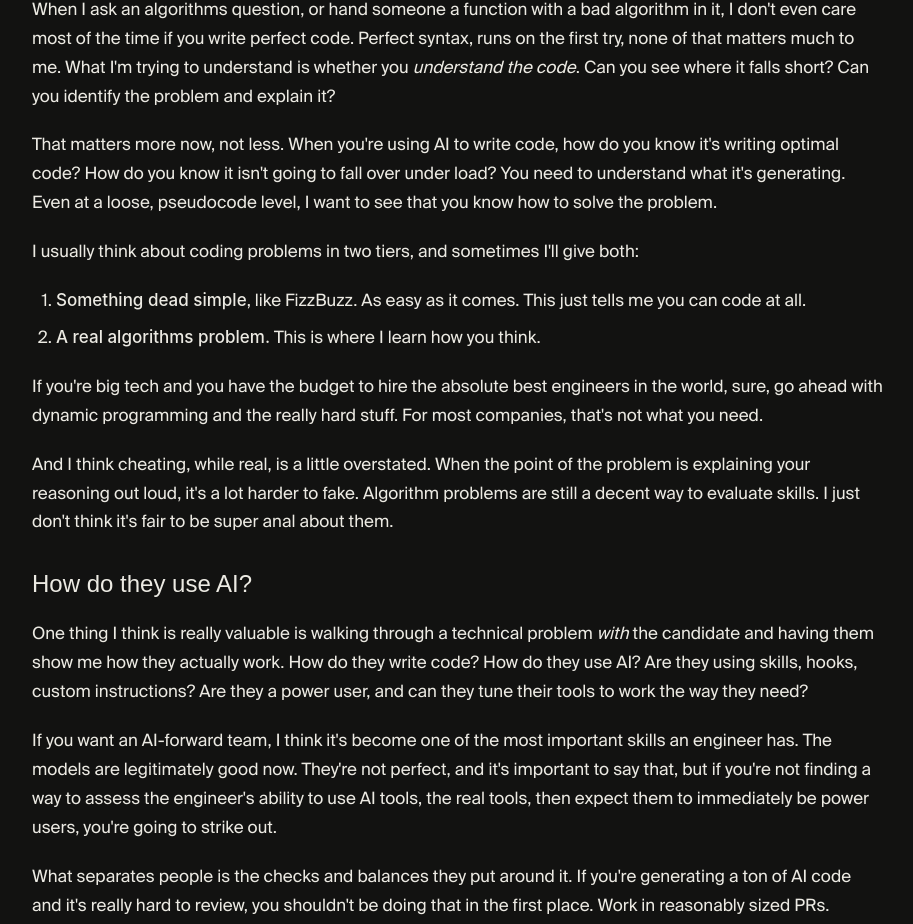
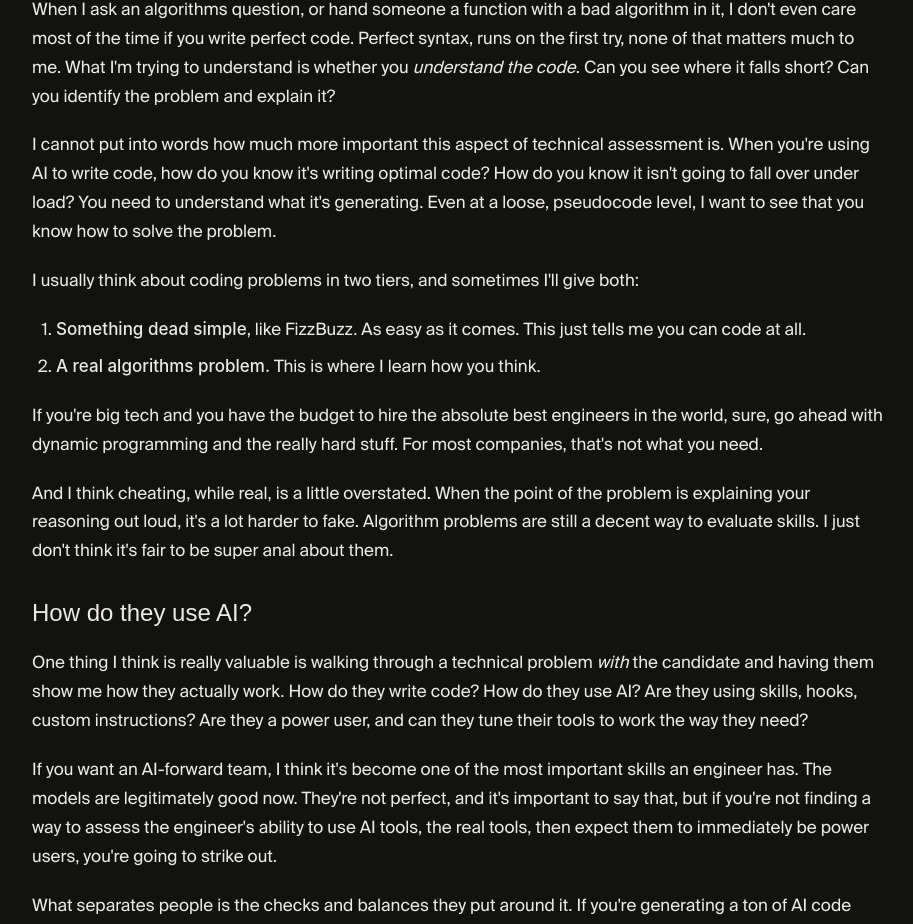
Before and after one commit to bick/website, a Next.js app: page /blog/how-i-think-about-technical-interviews in a window 1280 px wide. Shown: the part 1695-2619 px from the top of the page, without its empty margins (182-1095 px from the left). Built offline with nearby package versions, Linux system fonts and the light colour scheme; a web font is replaced by a local one.

Commit message:
How I think technical interviews

```diff
--- a/src/content/journal/how-i-think-about-technical-interviews.mdx
+++ b/src/content/journal/how-i-think-about-technical-interviews.mdx
@@ -29,7 +29,10 @@ That takes a lot of the cheating problem off the table. If AI is allowed, there'
 
 When I ask an algorithms question, or hand someone a function with a bad algorithm in it, I don't even care most of the time if you write perfect code. Perfect syntax, runs on the first try, none of that matters much to me. What I'm trying to understand is whether you *understand the code*. Can you see where it falls short? Can you identify the problem and explain it?
 
-That matters more now, not less. When you're using AI to write code, how do you know it's writing optimal code? How do you know it isn't going to fall over under load? You need to understand what it's generating. Even at a loose, pseudocode level, I want to see that you know how to solve the problem.
+I cannot put into words how much more important this aspect of technical assessment is.
+When you're using AI to write code, how do you know it's writing optimal code?
+How do you know it isn't going to fall over under load? You need to understand what it's generating. Even at a loose,
+pseudocode level, I want to see that you know how to solve the problem.
 
 I usually think about coding problems in two tiers, and sometimes I'll give both:
 
```
